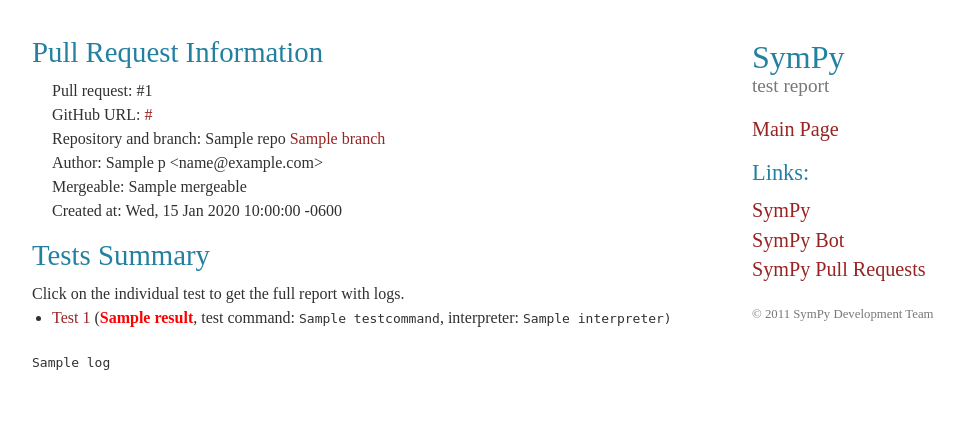
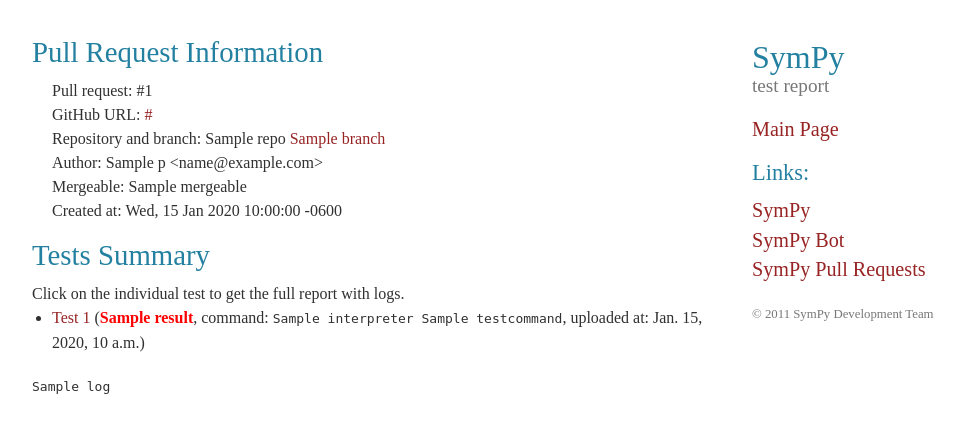
Before and after one commit to sympy/sympy-bot-old, a Django app: template web/templates/pullrequest.html in a window 1280 px wide. Shown: the top 433 px of the page, without its empty margins (148-1112 px from the left). Run offline with Django 3.2, Linux system fonts and the light colour scheme; the template is opened without the code that fills it: most values are stand-ins (such as "Sample title", 1, 10 or a date in 2020).

Commit message:
Sort test reports by time
Print the time of upload.

```diff
--- a/web/app/main.py
+++ b/web/app/main.py
@@ -81,7 +81,9 @@ class PullRequestPage(RequestHandler):
         p = PullRequest.all()
         p.filter("num =", int(num))
         p = p.get()
-        self.render("pullrequest.html", {'p': p, 'tasks': p.task_set})
+        t = p.task_set
+        t.order("uploaded_at")
+        self.render("pullrequest.html", {'p': p, 'tasks': t})
 
 class ReportPage(RequestHandler):
     def get(self, id):
--- a/web/templates/pullrequest.html
+++ b/web/templates/pullrequest.html
@@ -29,8 +29,8 @@ Click on the individual test to get the full report with logs.
 ({% if t.result == "Passed" %}<span class="result_ok">Passed</span>,
 {% else %}<span class="result_fail">{{ t.result }}</span>,
 {% endif %}
-    test command: <span class="code">{{ t.testcommand }}</span>,
-    interpreter: <span class="code">{{ t.interpreter }})</span></li>
+    command: <span class="code">{{ t.interpreter }} {{ t.testcommand }}</span>,
+    uploaded at: {{ t.uploaded_at }})</li>
 {% endfor %}
 </ul>
 
--- a/web/templates/report.html
+++ b/web/templates/report.html
@@ -17,7 +17,8 @@ SymPy Test Report
     Pull request: <a href="/pullrequest/{{ task.pullrequest.num }}">#{{ task.pullrequest.num }}</a></br>
     GitHub URL: <a href="{{ task.pullrequest.url }}">{{ task.pullrequest.url }}</a></br>
     Test command: <span class="code">{{ task.testcommand }}</span></br>
-    Interpreter: <span class="code">{{ task.interpreter }}</span>
+    Interpreter: <span class="code">{{ task.interpreter }}</span></br>
+    Test report uploaded at: {{ task.uploaded_at }}
 </p>
 
 <h2>Test Log</h2>
```
